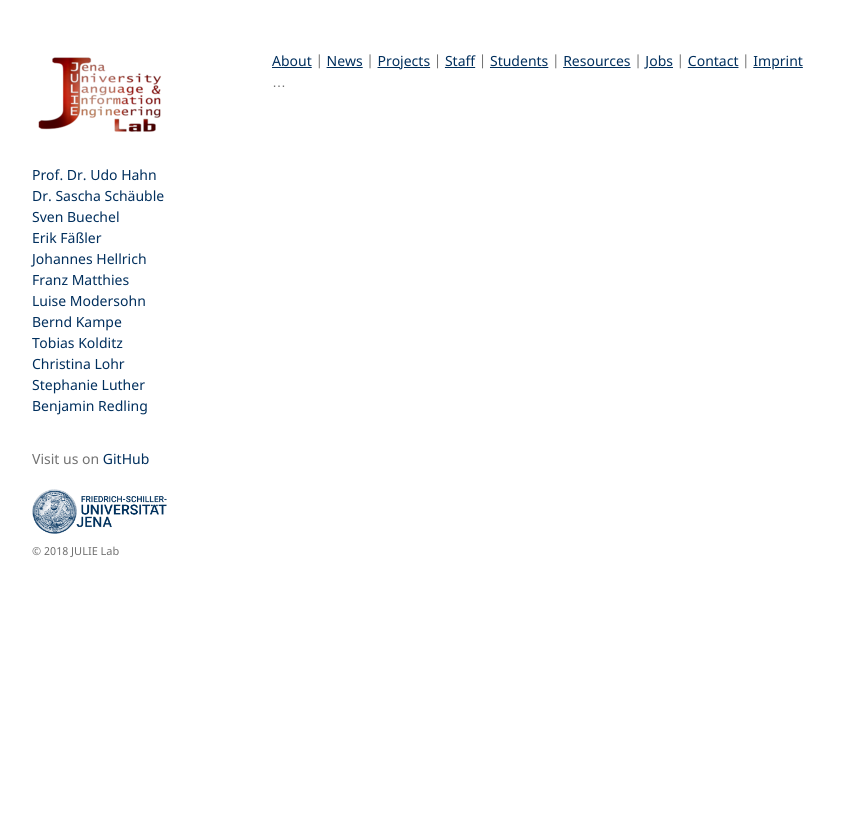
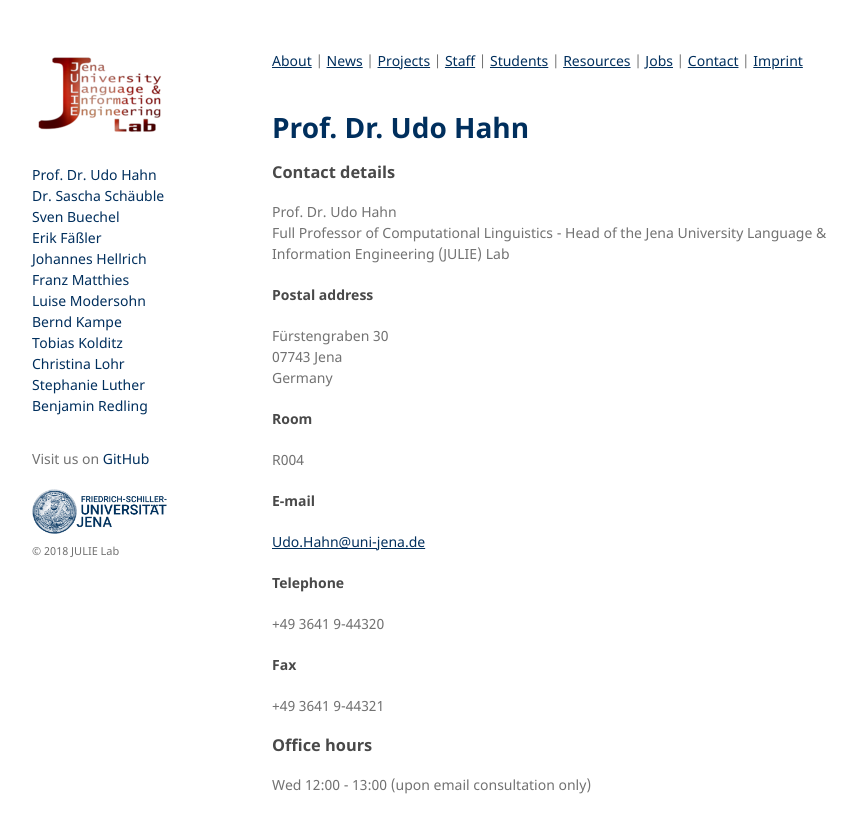
Before and after one commit to JULIELab/JULIELab.github.io, a Jekyll site: the page built from staff/Prof_+Dr_+Udo+Hahn.md, in a window 1280 px wide. Shown: the top 833 px of the page, without its empty margins (178-1035 px from the left). Built offline with Jekyll 4.4.1, drawn with Linux system fonts in a browser that asks for light colours.

Commit message:
Update Prof_+Dr_+Udo+Hahn.md

```diff
--- a/staff/Prof_+Dr_+Udo+Hahn.md
+++ b/staff/Prof_+Dr_+Udo+Hahn.md
@@ -2,4 +2,30 @@
 layout: staff
 ---
 
-...
+<br>
+
+# Prof. Dr. Udo Hahn
+
+### Contact details
+Prof. Dr. Udo Hahn<br/>
+Full Professor of Computational Linguistics - Head of the Jena University Language & Information Engineering (JULIE) Lab
+
+#### Postal address
+Fürstengraben 30<br/>
+07743 Jena<br/>
+Germany
+
+#### Room
+R004
+
+#### E-mail
+[Udo.Hahn@uni-jena.de](mailto:Udo.Hahn@uni-jena.de)
+
+#### Telephone
++49 3641 9-44320
+
+#### Fax
++49 3641 9-44321
+
+### Office hours
+Wed 12:00 - 13:00 (upon email consultation only)
```
